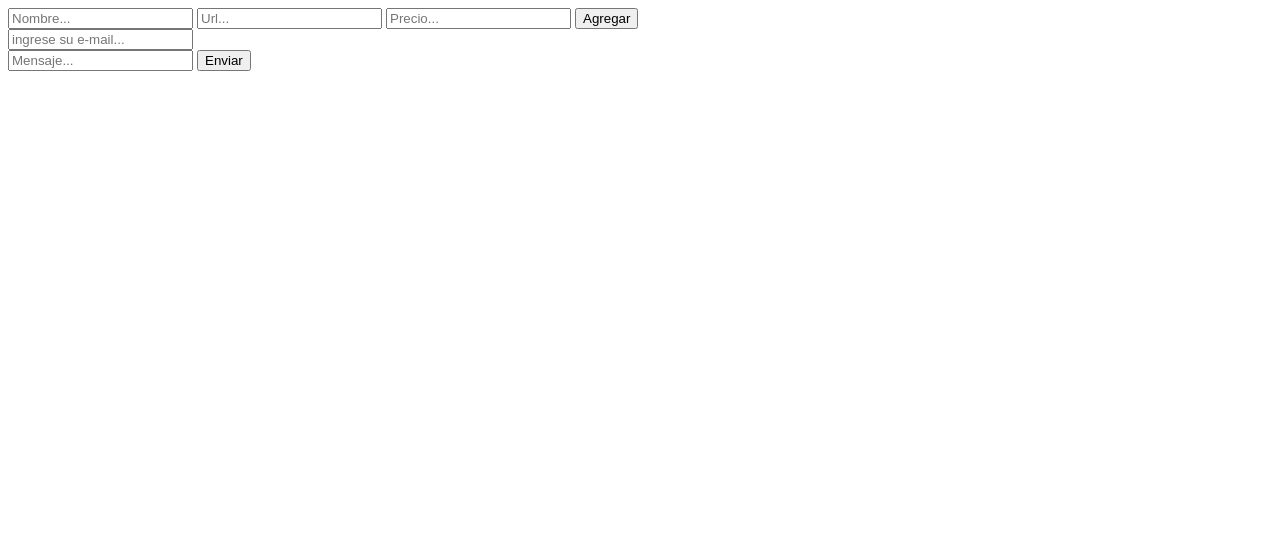
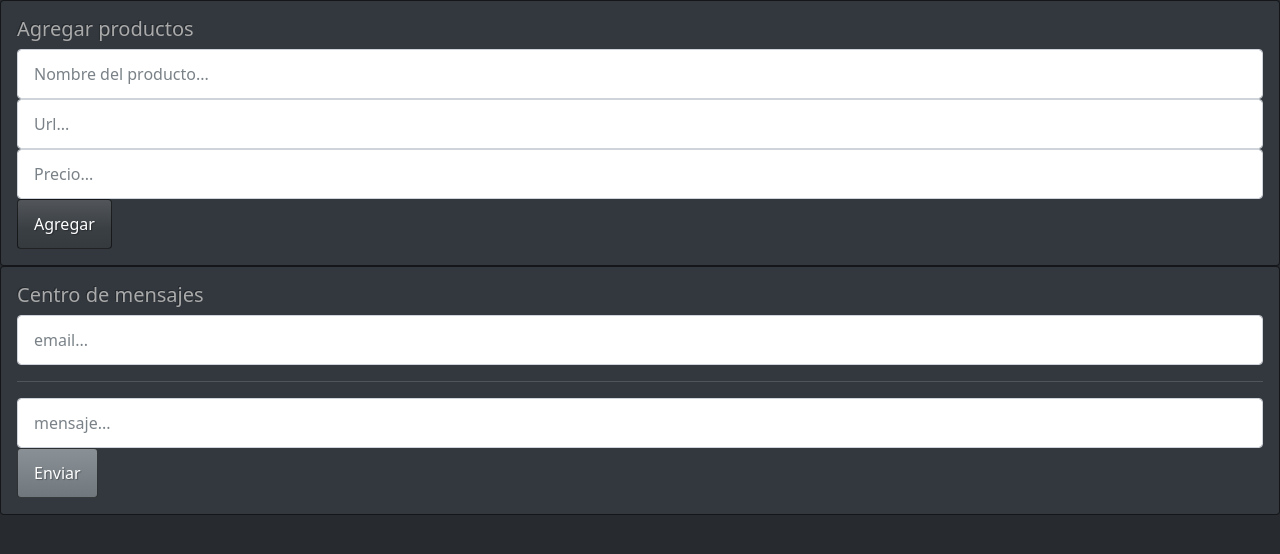
Before and after one commit to Guidotss/SQL-con-webSocket, a website with bundled scripts: page src/public/index.html in a window 1280 px wide. Built offline with nearby package versions, Linux system fonts and the light colour scheme.

Commit message:
agregando carpeta styles

```diff
--- a/src/public/index.html
+++ b/src/public/index.html
@@ -4,22 +4,36 @@
     <meta charset="UTF-8">
     <meta http-equiv="X-UA-Compatible" content="IE=edge">
     <meta name="viewport" content="width=device-width, initial-scale=1.0">
+    <link rel="stylesheet" href="./styles/estilos.css">
+    <link rel="stylesheet" href="./styles/bootstrap.min.css">
     <title>Productos</title>
 </head>
 <body>
-    <form id="productForm">
-        <input id="nombre" type="text" placeholder="Nombre..." name="nombre">
-        <input id="url" type="url" placeholder="Url..." name="url">
-        <input id="precio" type="number" placeholder="Precio..." name="precio">
-        <button>Agregar</button>
-    </form>
+    <div class="card">
+        <div class="card-body">
+         <h5 class="card-title">Agregar productos</h5>
+             <form id="productForm">
+                 <input id="nombre" type="text" placeholder="Nombre del producto..." class="form-control" name="nombre">
+                 <input id="url" type="url" placeholder="Url..." class="form-control" name="url">
+                 <input id="precio" type="number" placeholder="Precio..." class="form-control" name="precio">
+                 <button type="submit" class="btn btn-primary">Agregar</button>
+             </form>
+        </div>
+     </div>
 
     <div id="productos"></div>
 
-   <input id="mail" name="mail" type="text" placeholder="ingrese su e-mail...">
-   <div id="mensajes"></div>
-   <input id="mensaje" name="mensajes" type="text" placeholder="Mensaje...">
-   <button id="enviar">Enviar</button>
+
+    <div class="card">
+        <div class="card-body">
+            <h5 class="card-title">Centro de mensajes</h5>
+            <input id="mail" type="email" placeholder="email..." class="form-control" name="mail">
+            <hr>
+            <div id="mensajes"></div>
+            <input id="mensaje" type="text" class="form-control" name="mensajes" placeholder="mensaje...">
+            <button id="enviar" class="btn btn-secondary">Enviar</button>
+        </div>
+    </div>
 
 <script src="/socket.io/socket.io.min.js"></script>
 <script src="./main.js" type="module"></script>
```
Also changed, not shown: src/public/styles/bootstrap.min.css (added), src/public/styles/estilos.css (added), src/public/styles/estilos.scss (added), 2 other files.
